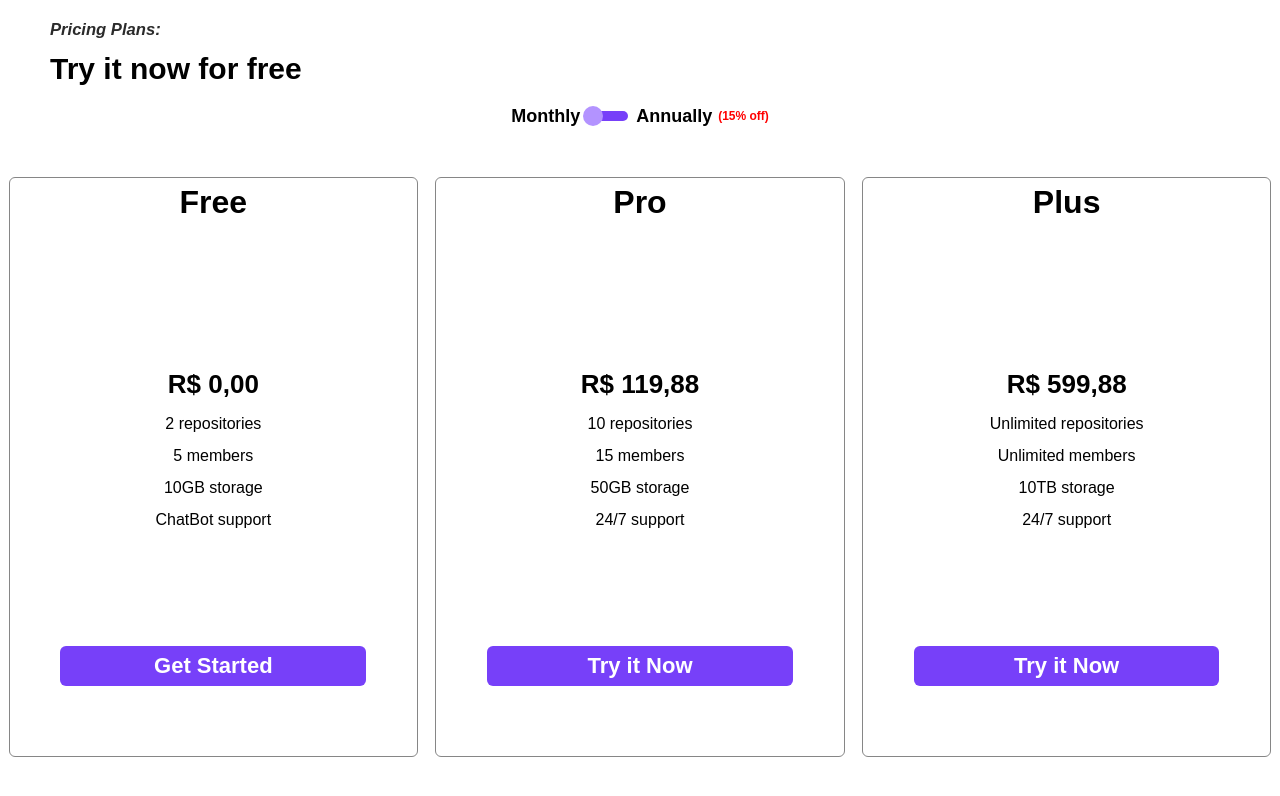
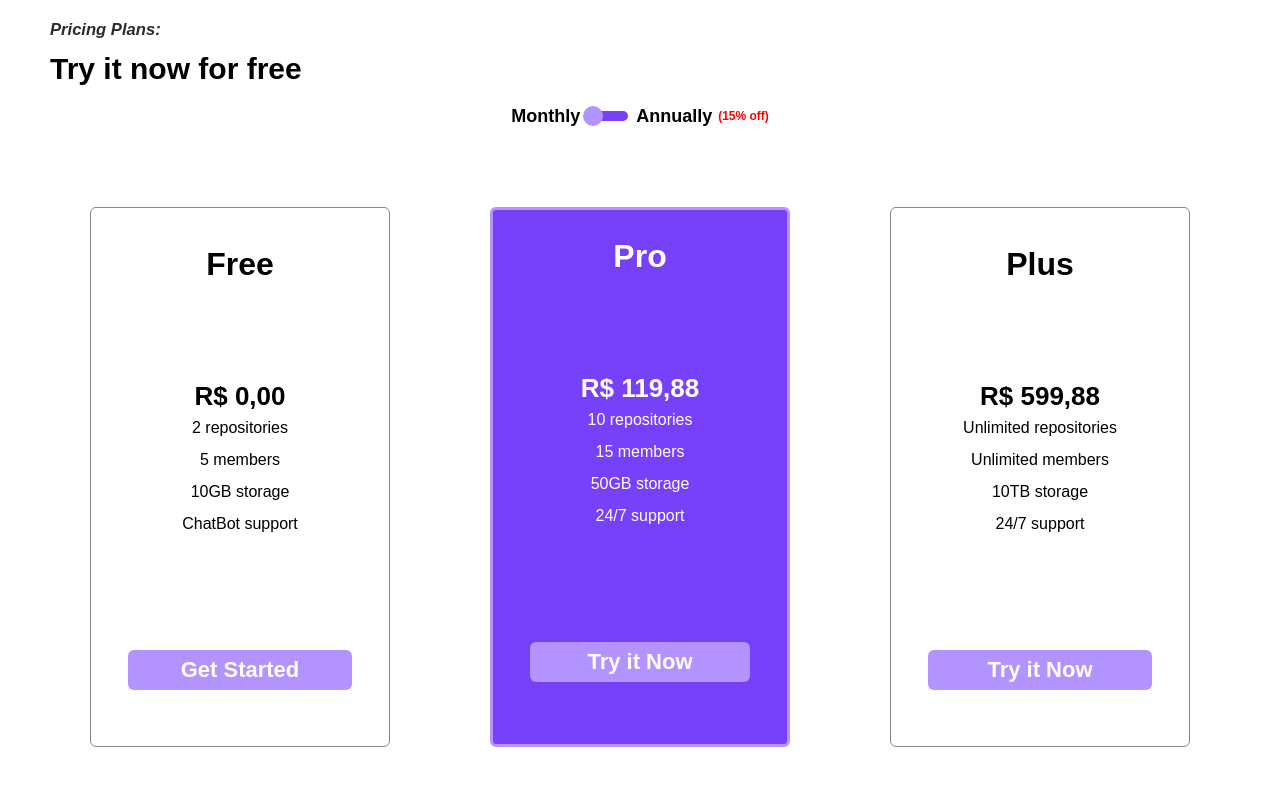
Before and after one commit to anddreluis2/pricing-page, a React (Vite) app: page / in a window 1280 px wide. Shown: the top 796 px of the page. Built offline with nearby package versions, Linux system fonts and the light colour scheme; data requests are answered from the project's data file.

Commit message:
estilizando cartoes

```diff
--- a/src/components/Cards/Index.tsx
+++ b/src/components/Cards/Index.tsx
@@ -18,13 +18,12 @@ export function Cards(subscription: any) {
         <div className={styles.container}>
             {
                 info.map((resp: any) => (
-                    <div className={styles.card} key={resp.id}>
+                    <div className={resp.id != "2" ? styles.card : styles.principal} key={resp.id}>
                         <h1>{resp.name}</h1>
                         <div className={styles.text}>
                             {subscription.subscription ?
                                 <div>
-                                    <p style={{ color: "red" }}><s>{resp.price}</s></p>
-                                    <p>{resp.discountprice}</p>
+                                    <p style={{ color: "red" }}>{resp.discountprice}</p>
                                 </div>
                                 :
                                 <p>{resp.price}</p>
--- a/src/components/Cards/styles.module.scss
+++ b/src/components/Cards/styles.module.scss
@@ -8,24 +8,64 @@
     border-radius: 6px;
     line-height: 32px;
     height: 100%;
-    width: 32%;
+    width: 25%;
     text-align: center;
     border: 1px solid #868686;
+
+    h1 {
+        margin-top: 40px;
+    }
+
+    li {
+        list-style: none;
+    }
+}
+
+.principal {
+    background-color: #7740f9;
+    border-radius: 6px;
+    line-height: 32px;
+    height: 100%;
+    width: 25%;
+    text-align: center;
+    border: 3px solid #b393ff;
+    color: #fff;
+
+    h1 {
+        margin-top: 30px;
+        background-color: #7740f9;
+    }
+
+    li {
+        list-style: none;
+        background-color: #7740f9;
+    }
+
+    p {
+        background-color: #7740f9;
+    }
+
+    button {
+        &:hover {
+            background-color: #fff;
+        }
+    }
 }
 
 .container {
-    margin-top: 50px;
-    height: 580px;
+    margin: 0 auto;
+    margin-top: 80px;
+    height: 540px;
+    width: 1200px;
     display: flex;
     justify-content: space-around;
 }
 
 .text {
-    margin-top: 150px;
+    margin-top: 100px;
 
     p {
         font-size: 26px;
-        margin-bottom: 8px;
     }
 }
 
@@ -37,7 +77,7 @@ button {
     font-size: 22px;
     font-weight: 600;
     border: none;
-    background-color: #7740f9;
+    background-color: #b393ff;
     color: #fff;
 
     &:hover {
@@ -47,11 +87,3 @@ button {
         color: black;
     }
 }
-
-h1 {
-    margin-top: 8px;
-}
-
-li {
-    list-style: none;
-}
--- a/src/components/Header/styles.module.scss
+++ b/src/components/Header/styles.module.scss
@@ -1,6 +1,5 @@
-*{
+* {
     font-family: sans-serif;
-    background-color: rgba(255, 255, 255, 0.575);
 }
 
 .container {
@@ -17,10 +16,11 @@
     justify-content: center;
 }
 
-p{
+p {
     font-size: 16px;
     font-weight: 600;
 }
+
 h1 {
     font-weight: 900;
 }
@@ -32,7 +32,7 @@ span {
     font-weight: 600;
 }
 
-.subtitle{
+.subtitle {
     padding-left: 3px;
     font-size: 12px;
     color: red;
```
